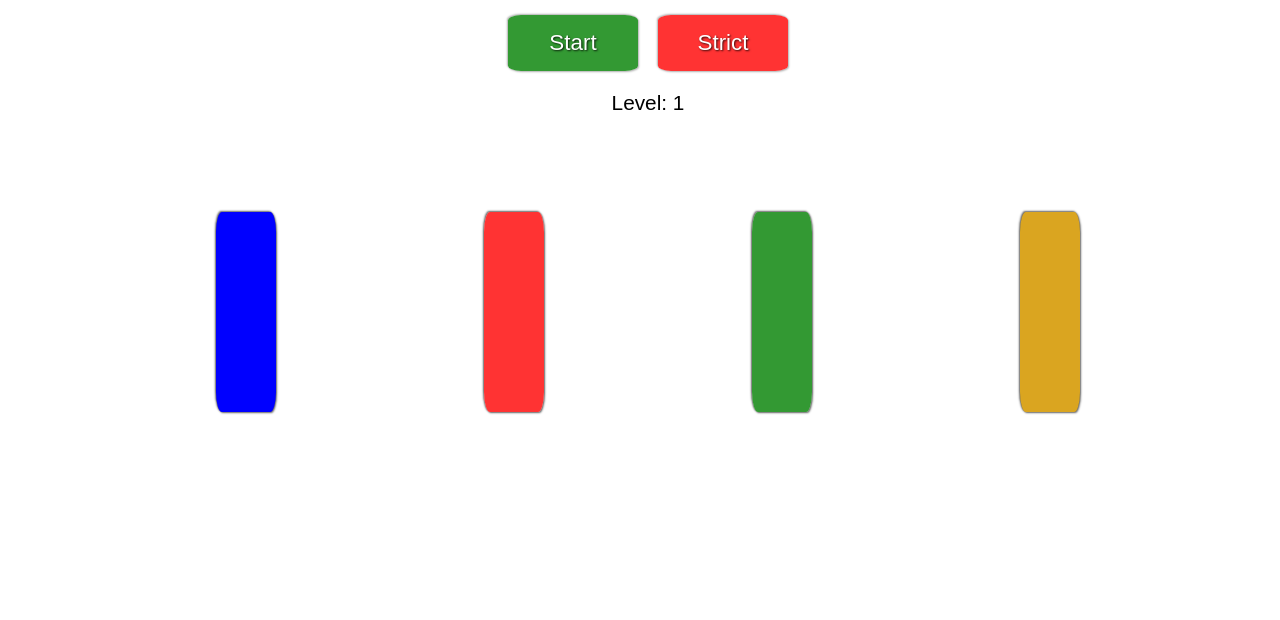
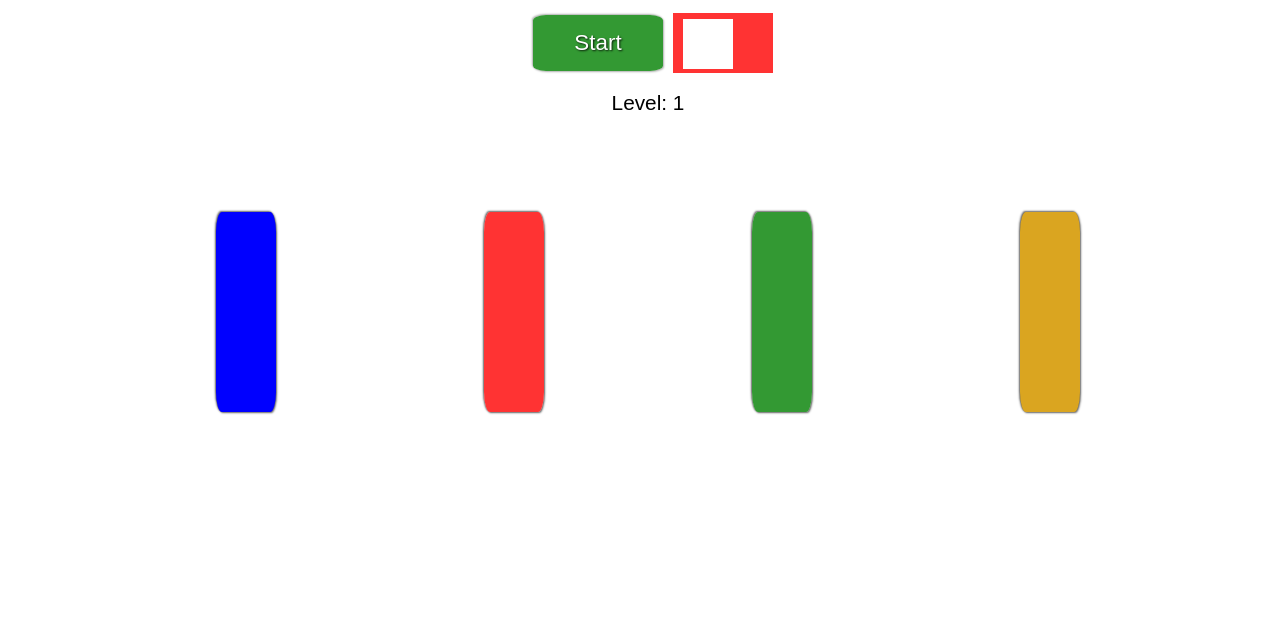
Before and after one commit to misterhtmlcss/advanced-front-end-projects, a plain HTML site: page build-a-simon-game/index.html in a window 1280 px wide. Shown: the part 196-816 px from the top of the page. Drawn offline with nearby package versions, Linux system fonts and the light colour scheme; files that its build step writes are made by us from their sources.

Commit message:
added a switch instead of a button for strict and then added a css pointer so that all div elements that act like buttons have a pointer change.

```diff
--- a/build-a-simon-game/css.scss
+++ b/build-a-simon-game/css.scss
@@ -126,8 +126,58 @@ html, body {
 }
 
 // Utility
-.hide {
+// Disable the keys and Strict from being clicked until startButton clicked
+.disable {
   //display: none;
   pointer-events: none;
   cursor: default;
 }
+
+// Toggle Switch
+.switch {
+  position: relative;
+  display: inline-block;
+  width: 100px;
+  height: 60px;
+}
+.switch input {display:none;}
+
+.slider {
+  position: absolute;
+  top: 0;
+  left: 0;
+  right: 0;
+  bottom: 0;
+  background-color:$primary-red;
+  transition: .6s;
+}
+
+.slider:before {
+  position: absolute;
+  content: "";
+  height: 50px;
+  width: 50px;
+  left: 10px;
+  bottom: 4px;
+  background-color: white;
+  transition: .6s;
+}
+
+input:checked + .slider {
+  background-color: #2196F3;
+}
+
+input:focus + .slider {
+  box-shadow: 0 0 1px #2196F3;
+}
+
+input:checked + .slider:before {
+  -webkit-transform: translateX(26px);
+  -ms-transform: translateX(26px);
+  transform: translateX(26px);
+}
+
+// Pointer!
+.switch, .keys, #start {
+  cursor: pointer;
+}
--- a/build-a-simon-game/index.html
+++ b/build-a-simon-game/index.html
@@ -15,12 +15,17 @@
     <div class="command-module">
       <div class="btns">
         <div class="btn" id="start" data-key="5">Start</div>
-        <div class="btn" id="strict" data-key="6">Strict</div>
+        <label class="switch" id="strict" data-key="6">
+          <!-- <label class="switch"></label> -->
+            <input type="checkbox">
+            <span class="slider"></span>
+
+        </label>
       </div>
-      <div id="counter" class="user-level hide">Level: 1</div>
+      <div id="counter" class="user-level disable">Level: 1</div>
     </div>
   </div>
-  <div class="bottom hide" id="keys-list">
+  <div class="bottom disable" id="keys-list">
     <div class="keys" id="blue-key" data-key="1"></div>
     <div class="keys" id="red-key" data-key="2"></div>
     <div class="keys" id="green-key" data-key="3"></div>
```
